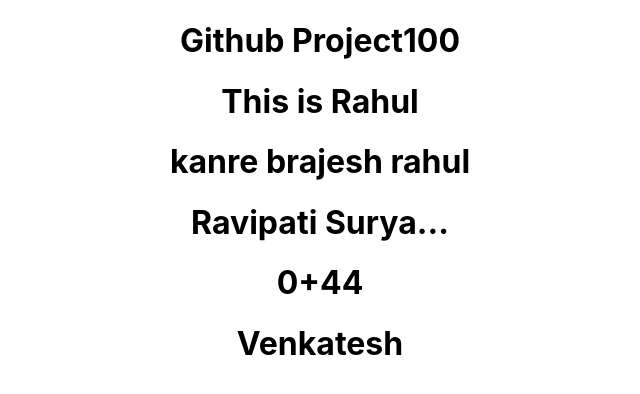
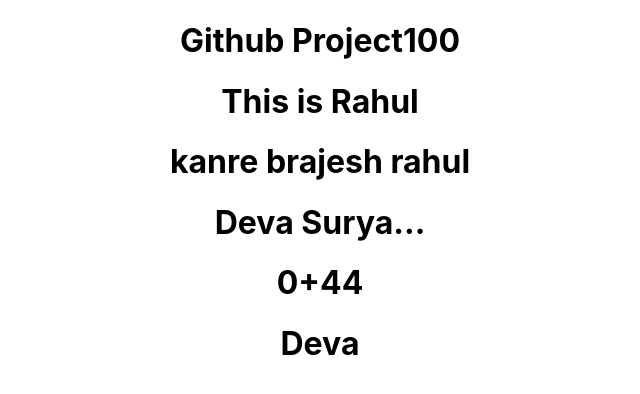
Before and after one commit to K-Brajesh-rahul/githubproject100, a React (Create React App) app: page / in a window 1280 px wide. Shown: the top 394 px of the page, without its empty margins (320-960 px from the left). Built offline with nearby package versions, Linux system fonts and the light colour scheme.

Commit message:
Venky and rahul

```diff
--- a/src/Components/Rahul.js
+++ b/src/Components/Rahul.js
@@ -3,7 +3,7 @@
         <div>
             <h1>This is Rahul</h1>
             <h1>kanre brajesh rahul</h1>
-            <h1>Ravipati Surya...</h1>
+            <h1>Deva Surya...</h1>
             <h1>0+44</h1>
         </div>
     )
--- a/src/Components/Venkatesh.js
+++ b/src/Components/Venkatesh.js
@@ -3,7 +3,7 @@
 function Venkatesh() {
   return (
     <div>
-        <h1>Venkatesh</h1>
+        <h1>Deva</h1>
     </div>
   )
 }
```
